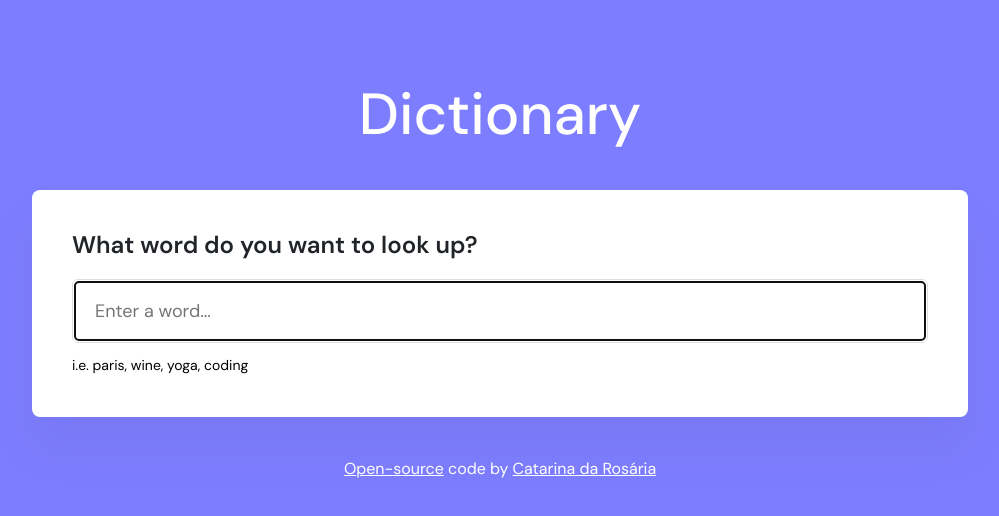
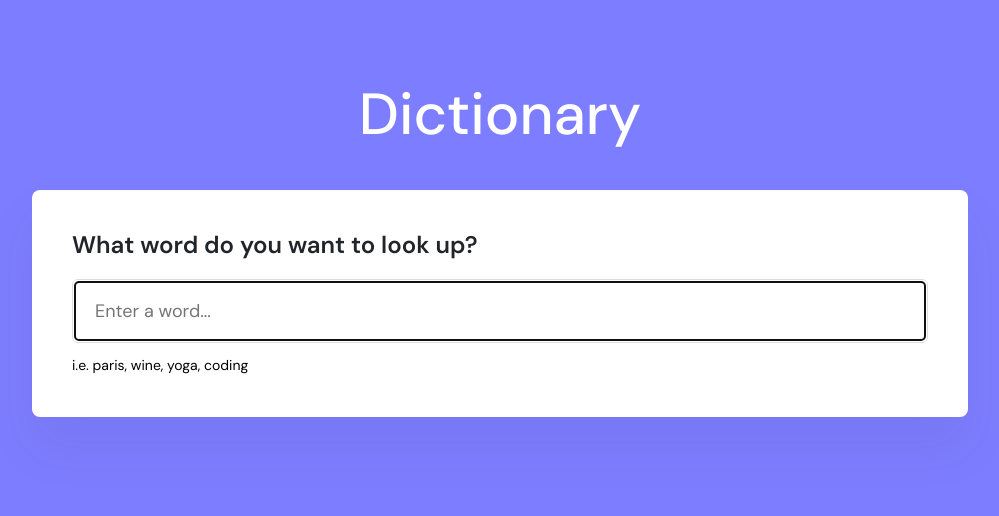
Before and after one commit to TuckGem/dictionary-app, a React (Create React App) app: page / in a window 1280 px wide. Shown: the top 516 px of the page, without its empty margins (140-1139 px from the left). Built offline with nearby package versions, Linux system fonts and the light colour scheme.

Commit message:
Update App.js

```diff
--- a/src/App.js
+++ b/src/App.js
@@ -11,26 +11,7 @@ function App() {
         <main>
           <Dictionary defaultKeyword="book" />
         </main>
-        <footer>
-          <a
-            className="gitLink"
-            href="https://github.com/catarinadarosaria/world-clock"
-            target="_blank"
-            rel="noreferrer"
-          >
-            Open-source
-          </a>{" "}
-          code by{" "}
-          <a
-            className="myWebsite"
-            href="https://catarinarosaria.com/"
-            target="_blank"
-            rel="noreferrer"
-          >
-            {" "}
-            Catarina da Rosária
-          </a>
-        </footer>
+
       </div>
     </div>
   );
```
